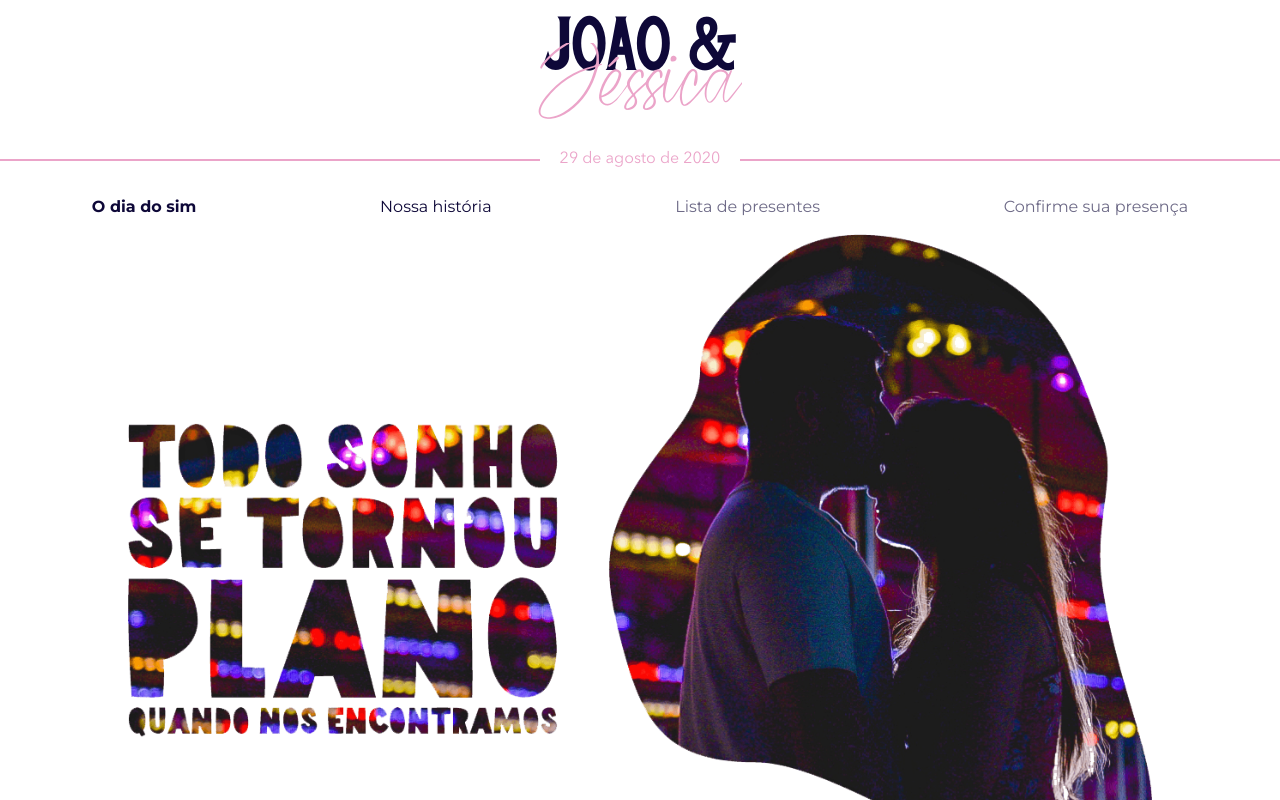
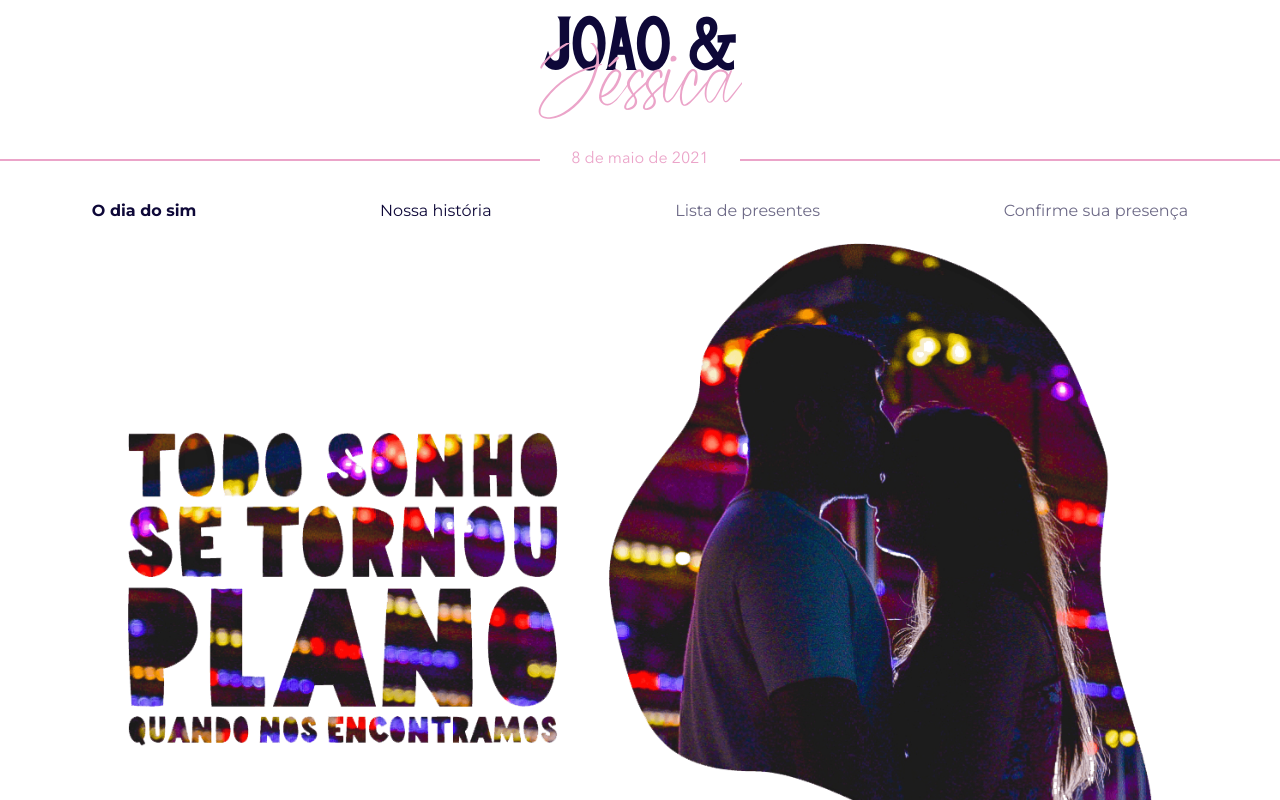
Before and after one commit to joaolfr/site-casamento, a React (Create React App) app: page / in a window 1280 px wide. Shown: the top 800 px of the page. Built offline with nearby package versions, Linux system fonts and the light colour scheme.

Commit message:
changin counter and correction on menu

```diff
--- a/src/components/navbar/index.js
+++ b/src/components/navbar/index.js
@@ -20,7 +20,7 @@ function Home() {
 
       <div id="data">
         <hr />
-        <span>29 de agosto de 2020</span>
+        <span>8 de maio de 2021</span>
         <hr />
       </div>
 
--- a/src/components/navbar/styles.css
+++ b/src/components/navbar/styles.css
@@ -70,7 +70,7 @@
 }
 
 .app nav {
-  height: 34px;
+  /* height: 34px; */
   width: 100%;
   display: flex;
   align-items: center;
--- a/src/pages/home/contador/index.js
+++ b/src/pages/home/contador/index.js
@@ -2,7 +2,7 @@ import React from "react";
 import "./styles.css";
 
 const Contador = () => {
-  var countDownDate = new Date("Aug 29, 2020 15:37:25").getTime();
+  var countDownDate = new Date("May 08, 2021 15:37:25").getTime();
 
   // eslint-disable-next-line
   var x = setInterval(function () {
```
